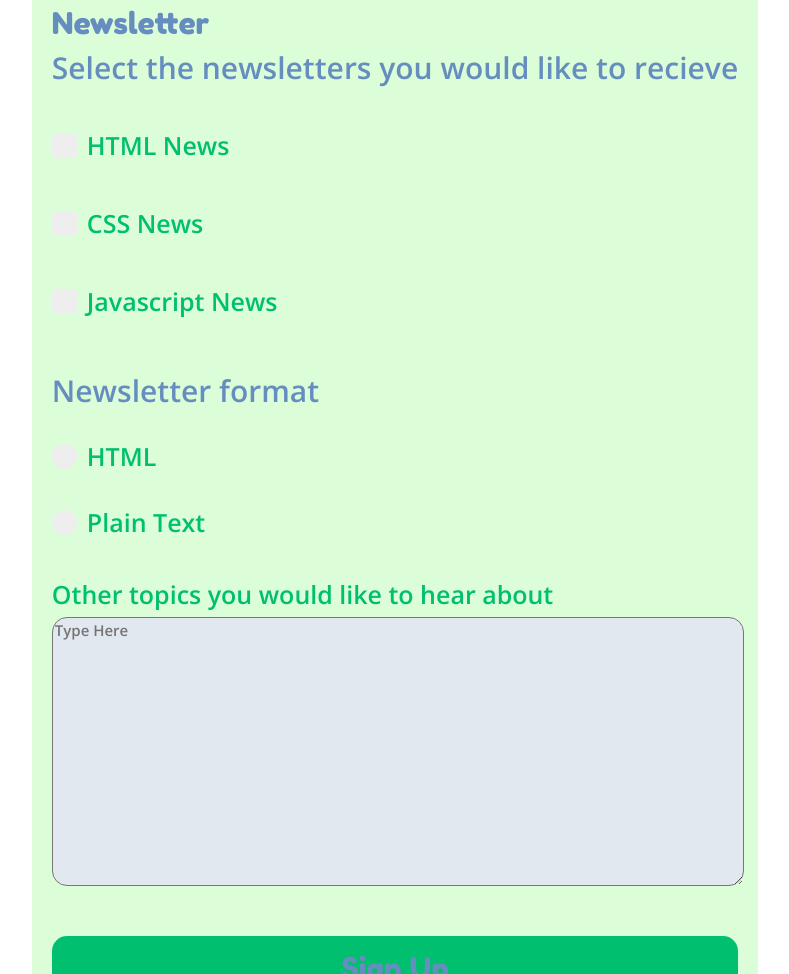
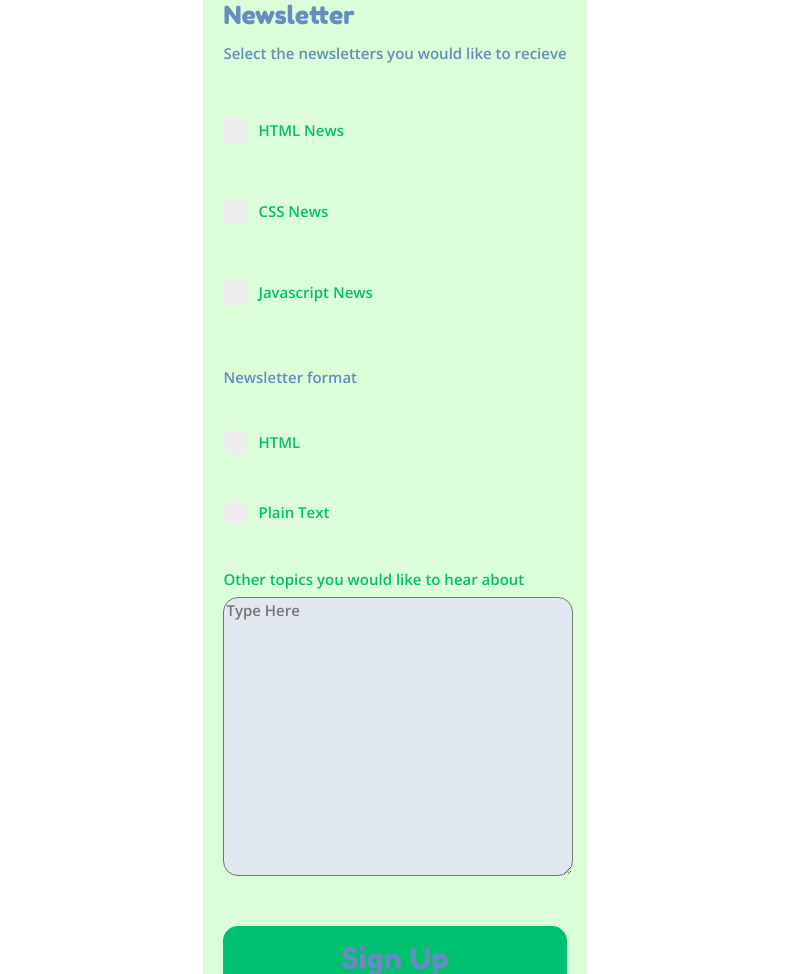
Before and after one commit to drew0821/Techdegree-project-3-, a plain HTML site: page index.html in a window 1280 px wide. Shown: the part 1227-2201 px from the top of the page, without its empty margins (245-1034 px from the left). Drawn offline with nearby package versions, Linux system fonts and the light colour scheme.

Commit message:
changed text size

```diff
--- a/css/styles.css
+++ b/css/styles.css
@@ -41,7 +41,7 @@ textarea {
     background-color: rgb(226,232,240);
     border-radius: 15px;
     color: #668DBF;
-    height: 567px;
+    height: 100px;
     width: 90vw;
 }
 .contact-information {
@@ -60,7 +60,7 @@ form {
 }
 .header-font {
     font-family: 'Fredoka One', cursive;
-    font-size: 30px;
+    font-size: 25px;
     color: #668DBF;
 }
 .top {
@@ -84,7 +84,7 @@ form {
 }
 .label-text {
     font-family: 'Open Sans', sans-serif;
-    font-size: 25px;
+    font-size: 15px;
     color: #00BF6E;
     margin-bottom: 10px;
 }
@@ -94,7 +94,7 @@ form {
     margin: 40px 0px;
 }
 .input-box {
-    width: 70vw;
+    width: 90vw;
     height: 50px;
     background-color: rgb(226,232,240);
     border: none;
@@ -124,7 +124,7 @@ input::placeholder {
     justify-content: space-around;
     align-items: flex-start;
     width: 90vw;
-    height: 38vh;
+    height: 25vh;
     margin-bottom: 20px;
 }
 .newsletter-2 {
@@ -135,7 +135,7 @@ input::placeholder {
     width: 90vw;
     height: 12vh;
     margin-bottom: 20px;
-    height: 25vh;
+    height: 18vh;
 }
 .btn {
     margin-top: 30px;
@@ -168,14 +168,14 @@ input::placeholder {
     margin-bottom: 10px;
     color: #668DBF;
     font-family: 'Open Sans', sans-serif;
-    font-size: 30px;
+    font-size: 15px;
 }
 h1  {
   font-family: 'Fredoka One', cursive;
     color: #668DBF;
   -webkit-text-stroke-width: 2px;
     -webkit-text-stroke-color: white;
-    font-size: 40px;
+    font-size: 30px;
 }
 
 /* checkbox styling */
@@ -290,10 +290,25 @@ h1  {
   }
 
   @media(min-width: 768px) {
+    .newsletter-2 {
+      height: 25vh;
+  }
+    h1 {
+      font-size: 40px;
+    }
     .flex-container {
       display: flex;
       flex-direction: row;
     }
+    .newsletter {
+      display: flex;
+      flex-direction: column;
+      justify-content: space-around;
+      align-items: flex-start;
+      width: 90vw;
+      height: 38vh;
+      margin-bottom: 20px;
+  }
     .sign-up,
     form {
       width: unset;
@@ -326,4 +341,9 @@ h1  {
     .zip-input {
       max-width: 25%;
     }
+
+  textarea {
+    height: 300px;
+    width: 90vw;
+}
   }
--- a/index.html
+++ b/index.html
@@ -27,7 +27,7 @@
                 </div>
                 <div class="flex-container">
                     <label class="label-text" for="mail" >Email Address</label>
-                    <input class="input-box placeholder-text" type="text" id="mail" name="user_email" placeholder="Required" required>
+                    <input class="input-box placeholder-text" type="email" id="mail" name="user_email" placeholder="Required" required>
                 </div>
                 <div class="flex-container">
                     <label class="label-text" for="phone" >Phone Number</label>
```
